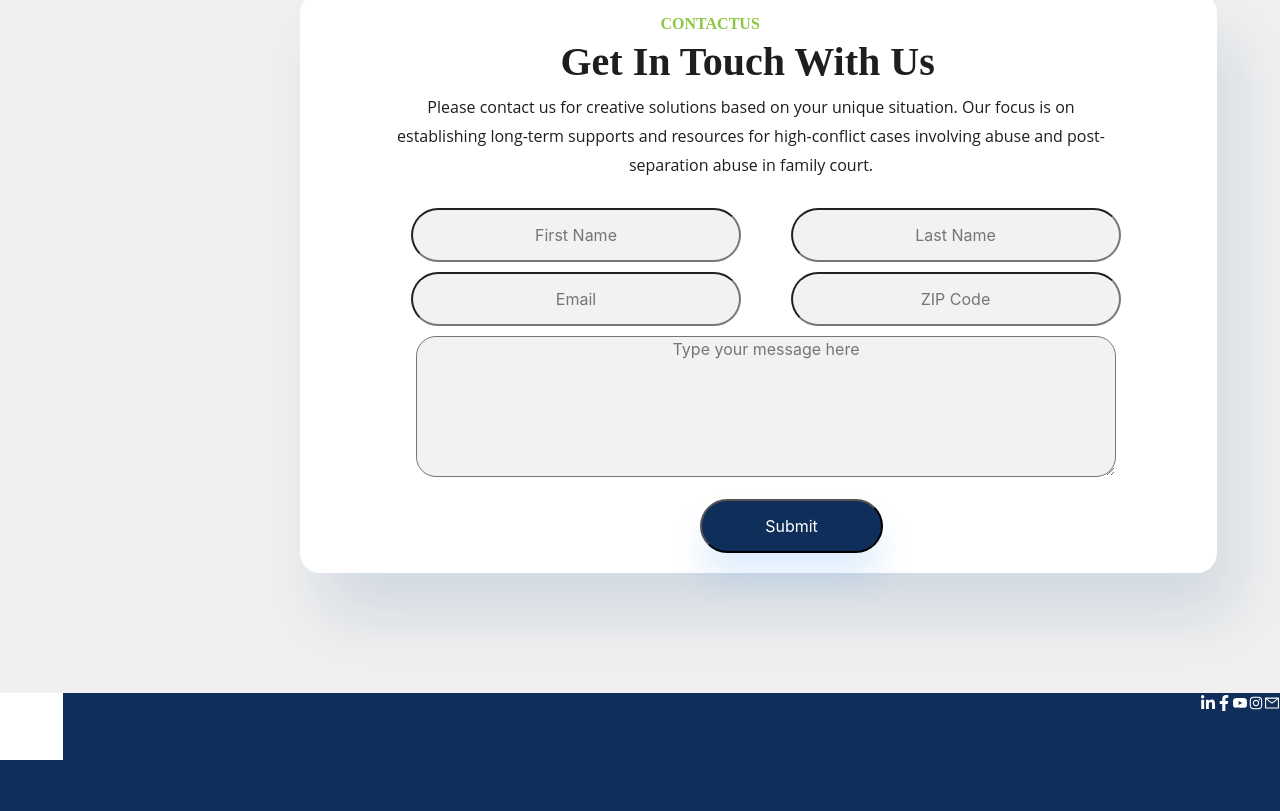
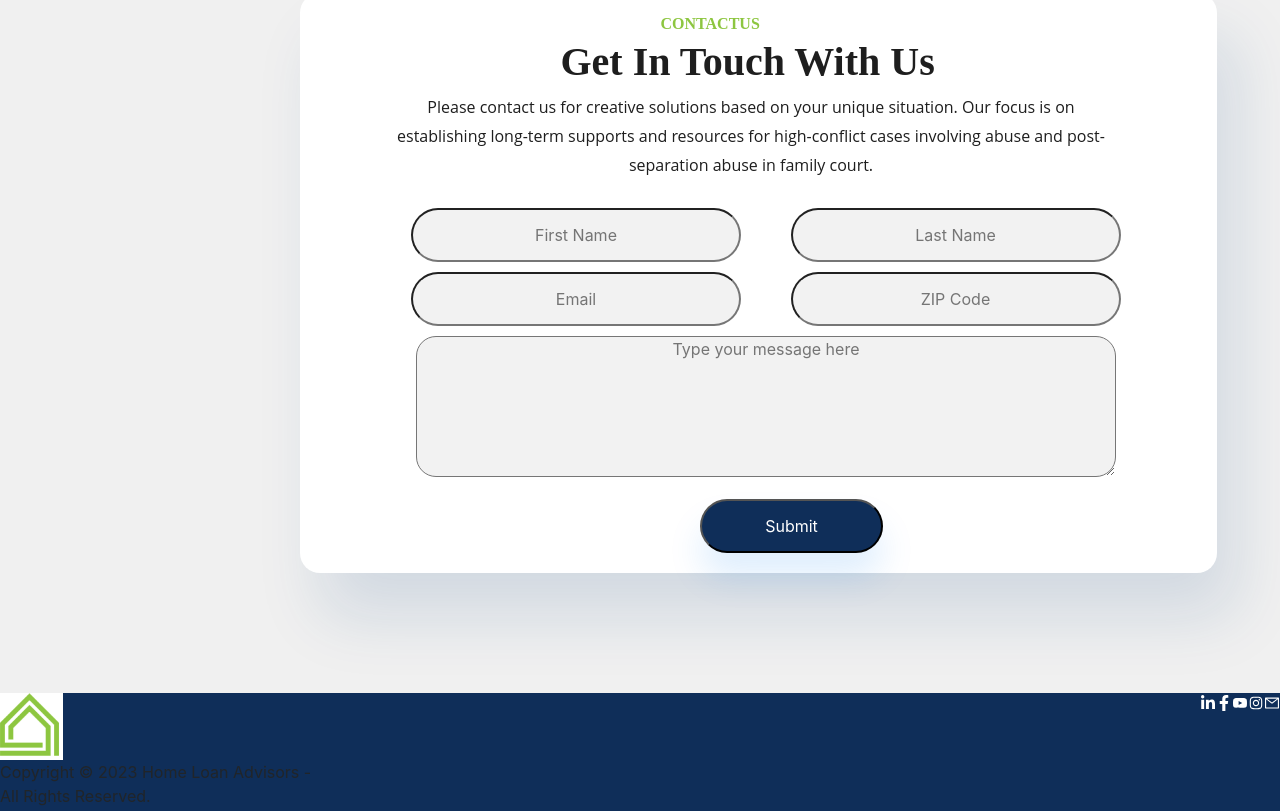
Before and after one commit to Shama-Coder7/webski-assign, a React (Create React App) app: page / in a window 1280 px wide. Shown: the part 2007-2818 px from the top of the page. Built offline with nearby package versions, Linux system fonts and the light colour scheme.

Commit message:
Update Footer.js

```diff
--- a/src/components/Footer.js
+++ b/src/components/Footer.js
@@ -6,12 +6,19 @@ import {
 } from 'react-icons/ai';
 import { FaLinkedinIn, FaFacebookF } from 'react-icons/fa';
 import './Footer.css';
-// import image4 from '../images/image 4.png';
+import image4 from '../images/image 1.png';
 function Footer() {
   return (
     <div className="footer">
-      <div className="img-logo">{/* <img src={image4} alt="logo"/> */}</div>
-      <div className='footer-links'>
+      <div className="footer-logo">
+        <div className="img-logo">
+          <img src={image4} alt="logo" />
+        </div>
+        <div>
+          <p>Copyright © 2023 Home Loan Advisors -<br/> All Rights Reserved.</p>
+        </div>
+      </div>
+      <div className="footer-links">
         <ul>
           <li>
             <FaLinkedinIn />
```
